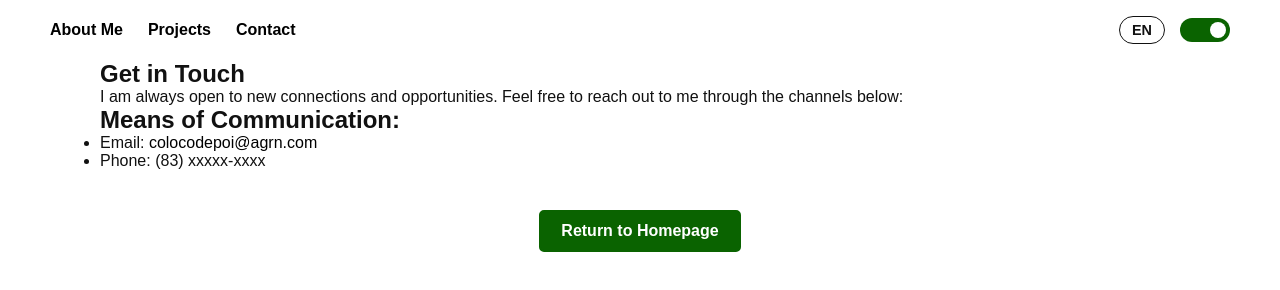
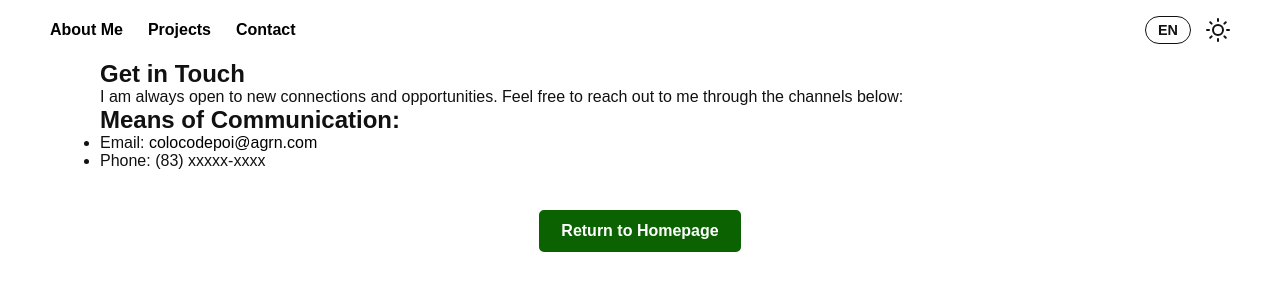
Before and after one commit to Layson02/Start, a plain HTML site: page view/Contato.html in a window 1280 px wide. Drawn offline with Linux system fonts and the light colour scheme.

Commit message:
Refatora o botão de troca de tema para utilizar ícones de sol e lua, melhorando a acessibilidade e a estética do componente.

```diff
--- a/css/style.css
+++ b/css/style.css
@@ -187,58 +187,50 @@ body.white-theme header img {
     border: 2px solid var(--cor-destaque-escuro);
 }
 
-.theme-switch-wrapper {
+/* --- BOTÃO DE TEMA (SOL/LUA) --- */
+
+.theme-toggle-container {
     display: flex;
     align-items: center;
+    justify-content: center;
 }
 
-.theme-switch {
+.theme-checkbox {
+    display: none;
+}
+
+.theme-toggle-label {
+    cursor: pointer;
     position: relative;
-    display: inline-block;
-    width: 50px;
+    width: 24px;
     height: 24px;
 }
 
-.theme-switch input {
-    opacity: 0;
-    width: 0;
-    height: 0;
+.icon {
+    width: 100%;
+    height: 100%;
+    stroke: var(--cor-texto);
+    fill: none;
+    position: absolute;
+    top: 0;
+    left: 0;
+    transition: opacity 0.3s ease, transform 0.3s ease;
 }
 
-.slider {
-    position: absolute;
-    cursor: pointer;
-    top: 0;
-    left: 0;
-    right: 0;
-    bottom: 0;
-    background-color: #ccc;
-    transition: .4s;
+.icon-moon {
+    opacity: 1;
+    transform: scale(1);
+}
+.icon-sun {
+    opacity: 0;
+    transform: scale(0.5);
 }
 
-.slider:before {
-    position: absolute;
-    content: "";
-    height: 16px;
-    width: 16px;
-    left: 4px;
-    bottom: 4px;
-    background-color: white;
-    transition: .4s;
+.theme-checkbox:checked + .theme-toggle-label .icon-moon {
+    opacity: 0;
+    transform: scale(0.5);
 }
-
-input:checked + .slider {
-    background-color: var(--cor-destaque-escuro);
+.theme-checkbox:checked + .theme-toggle-label .icon-sun {
+    opacity: 1;
+    transform: scale(1);
 }
-
-input:checked + .slider:before {
-    transform: translateX(26px);
-}
-
-.slider.round {
-    border-radius: 34px;
-}
-
-.slider.round:before {
-    border-radius: 50%;
-}
--- a/view/Contato.html
+++ b/view/Contato.html
@@ -15,10 +15,23 @@
             <li>
                 <button id="lang-toggle">EN</button>
 
-                <div class="theme-switch-wrapper">
-                    <label class="theme-switch" for="checkbox">
-                        <input type="checkbox" id="checkbox" />
-                        <div class="slider round"></div>
+                <div class="theme-toggle-container">
+                    <input type="checkbox" id="checkbox" class="theme-checkbox" />
+                    <label for="checkbox" class="theme-toggle-label">
+                        <svg class="icon icon-moon" xmlns="http://www.w3.org/2000/svg" width="24" height="24" viewBox="0 0 24 24" fill="none" stroke="currentColor" stroke-width="2" stroke-linecap="round" stroke-linejoin="round">
+                            <path d="M21 12.79A9 9 0 1 1 11.21 3 7 7 0 0 0 21 12.79z"></path>
+                        </svg>
+                        <svg class="icon icon-sun" xmlns="http://www.w3.org/2000/svg" width="24" height="24" viewBox="0 0 24 24" fill="none" stroke="currentColor" stroke-width="2" stroke-linecap="round" stroke-linejoin="round">
+                            <circle cx="12" cy="12" r="5"></circle>
+                            <line x1="12" y1="1" x2="12" y2="3"></line>
+                            <line x1="12" y1="21" x2="12" y2="23"></line>
+                            <line x1="4.22" y1="4.22" x2="5.64" y2="5.64"></line>
+                            <line x1="18.36" y1="18.36" x2="19.78" y2="19.78"></line>
+                            <line x1="1" y1="12" x2="3" y2="12"></line>
+                            <line x1="21" y1="12" x2="23" y2="12"></line>
+                            <line x1="4.22" y1="19.78" x2="5.64" y2="18.36"></line>
+                            <line x1="18.36" y1="5.64" x2="19.78" y2="4.22"></line>
+                        </svg>
                     </label>
                 </div>
             </li>
```
Also changed, not shown: index.html (+19 -6 lines), view/Sobre_mim.html (+17 -4 lines).
